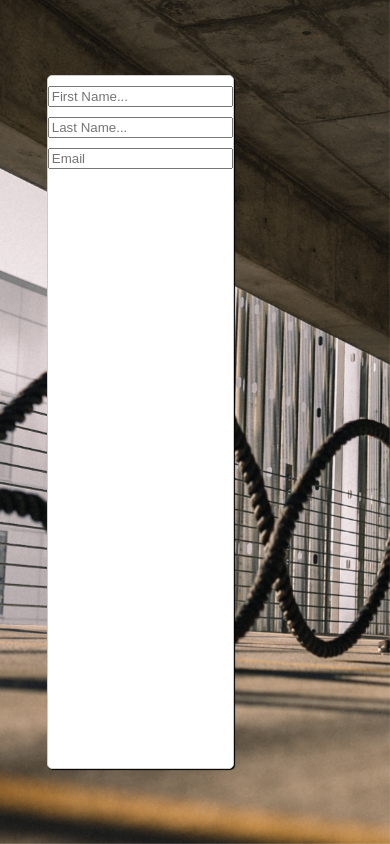
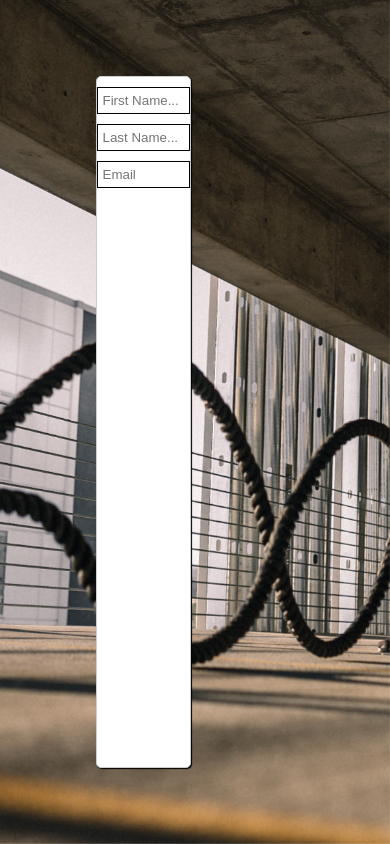
Before and after one commit to Mathew29/workout-landing, a React (Create React App) app: page / in a window 390 px wide. Built offline with nearby package versions, Linux system fonts and the light colour scheme.

Commit message:
style input fields to be responsive

```diff
--- a/src/components/LandingPage/LandingPage.js
+++ b/src/components/LandingPage/LandingPage.js
@@ -9,19 +9,43 @@ const LandingPage = () => {
         <div className={styles.ModalContainer}>
           <div className={styles.Modal}>
             <input
-              style={{ marginTop: "10px" }}
+              style={{
+                marginTop: "10px",
+                width: "100%",
+                padding: "5px",
+                border: "1px, solid, black",
+                WebkitBoxSizing: "border-box",
+                MozBoxSizing: "border-box",
+                boxSizing: "border-box",
+              }}
               placeholder="First Name..."
               className={styles.FirstName}
               type="string"
             />
             <input
-              style={{ marginTop: "10px" }}
+              style={{
+                marginTop: "10px",
+                width: "100%",
+                padding: "5px",
+                border: "1px, solid, black",
+                WebkitBoxSizing: "border-box",
+                MozBoxSizing: "border-box",
+                boxSizing: "border-box",
+              }}
               placeholder="Last Name..."
               className={styles.LastName}
               type="string"
             />
             <input
-              style={{ marginTop: "10px" }}
+              style={{
+                marginTop: "10px",
+                width: "100%",
+                padding: "5px",
+                border: "1px, solid, black",
+                WebkitBoxSizing: "border-box",
+                MozBoxSizing: "border-box",
+                boxSizing: "border-box",
+              }}
               placeholder="Email"
               className={styles.Email}
               type="string"
```
